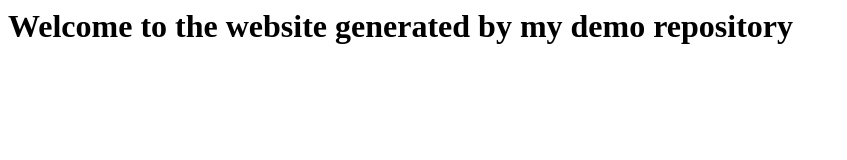
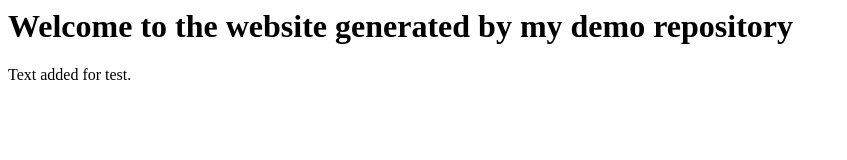
Before and after one commit to AAU-Dat/demo-repository, a website: page index.html in a window 1280 px wide. Shown: the whole page, without its empty margins (0-847 px from the left). Drawn offline with Linux system fonts and the light colour scheme.

Commit message:
Update index.html

```diff
--- a/index.html
+++ b/index.html
@@ -1 +1,2 @@
 <h1>Welcome to the website generated by my demo repository</h1>
+<p>Text added for test.</p>
```
